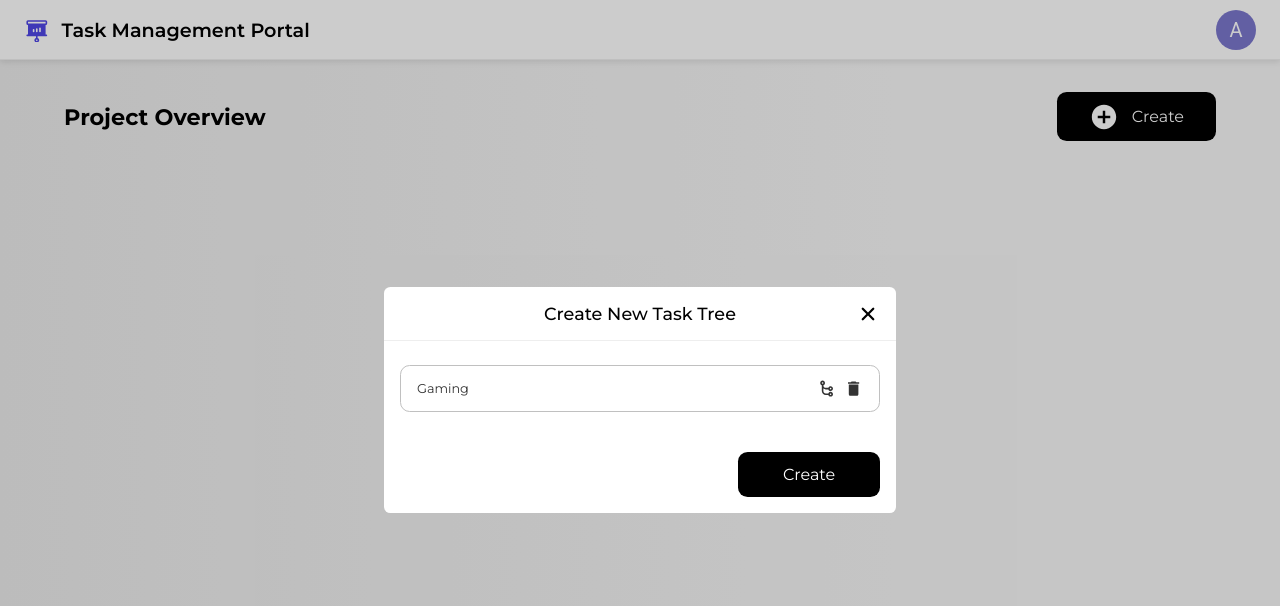
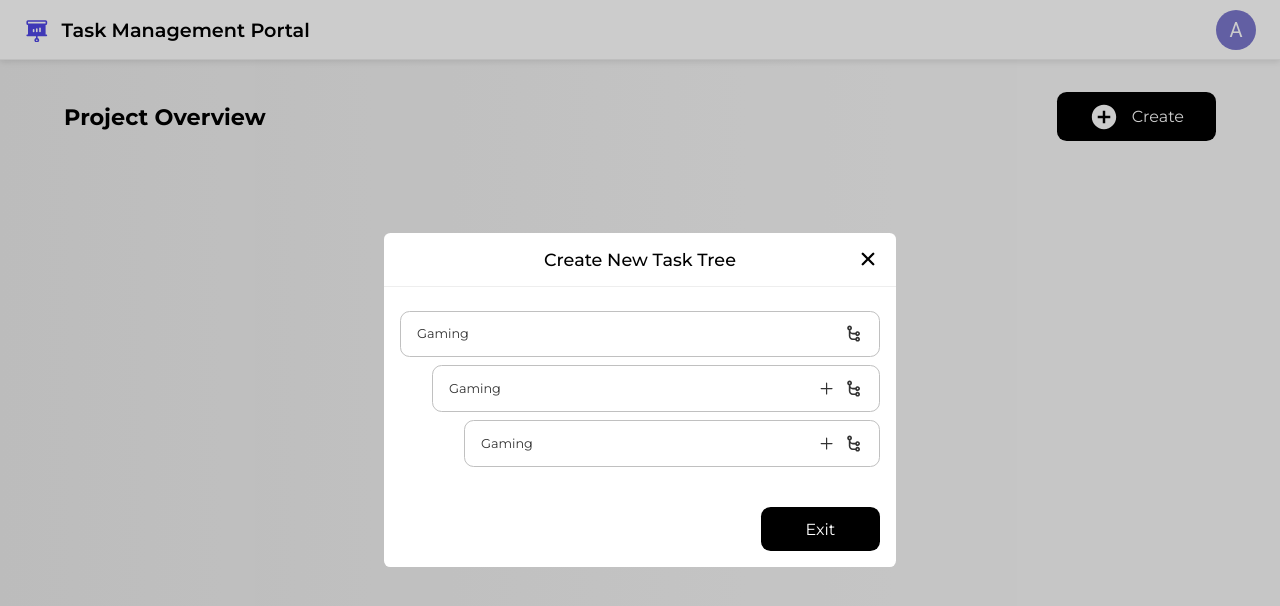
Before and after one commit to LCC234/task-assignment-fe, a React (Vite) app: page / in a window 1280 px wide. Both pictures are taken after a click on the element "Create". Shown: the top 606 px of the page. Built offline with nearby package versions, Linux system fonts and the light colour scheme; no server answers.

Commit message:
feat: enhance task management with new task model, service integration, and nested task view

```diff
--- a/src/models/forms/AddTask.ts
+++ b/src/models/forms/AddTask.ts
@@ -2,16 +2,16 @@ import { TaskStatus } from "../TaskStatus";
 
 export interface AddTaskForm {
     title: string;
-    parentId?: string | null;
+    parentId?: number | null;
     assignToId: string;
     status: string;
     skillIds: string[];
     depth: number;
 }
 
-export const defaultAddTaskForm = (depth: number = 0): AddTaskForm => ({
+export const defaultAddTaskForm = (depth: number = 0, parentId: number | null = null): AddTaskForm => ({
     title: "",
-    parentId: null,
+    parentId: parentId,
     assignToId: "",
     status: TaskStatus.ToDo,
     skillIds: [],
--- /dev/null
+++ b/src/models/task.ts
@@ -0,0 +1,9 @@
+export interface Task {
+    id: number;
+    title: string;
+    parentTaskId?: number | null;
+    assignedDeveloperId?: number | null;
+    status: string;
+    skillIds: number[];
+    depth: number;
+}
--- a/src/pages/TaskManagePage.module.scss
+++ b/src/pages/TaskManagePage.module.scss
@@ -40,38 +40,4 @@
             background-color: vars.$light-grey;
         }
     }
-
-    .task-item {
-        padding: 0.8rem 1rem;
-        width: 100%;
-        border: 1px solid vars.$light-grey-4;
-        border-radius: vars.$border-radius-btn;
-        margin-bottom: 0.5rem;
-        display: flex;
-        justify-content: space-between;
-        align-items: center;
-
-
-        .task-title {
-            font-size: 0.8rem;
-            color: vars.$dark-grey;
-        }
-
-        .task-icons {
-            font-size: 1.2rem;
-            color: vars.$dark-grey;
-            display: flex;
-            gap: 0.5rem;
-
-            svg {
-                cursor: pointer;
-                &:hover {
-                    color: vars.$purple;
-                }
-            }
-
-
-
-        }
-    }
 }
--- a/src/pages/TaskManagePage.tsx
+++ b/src/pages/TaskManagePage.tsx
@@ -14,6 +14,9 @@ import { useDeduceSkillsRequiredMutation } from "../services/aiService";
 import { MdDelete } from "react-icons/md";
 import { TiFlowChildren } from "react-icons/ti";
 import { IoAdd } from "react-icons/io5";
+import { useCreateTaskMutation } from "../services/taskService";
+import { Task } from "../models/task";
+import NestedTaskView from "./components/NestedTaskView";
 
 function TaskManagePage() {
 
@@ -24,9 +27,17 @@ function TaskManagePage() {
     const [createTaskFormData, setCreateTaskFormData] = useState<AddTaskForm>(defaultAddTaskForm)
     const [createTaskFormState, setCreateTaskFormState] = useState<FormState>(FormState.DEFAULT);
 
-    const [newTaskList, setNewTaskList] = useState<AddTaskForm[]>([{
-        title: 'Gaming', parentId: null, assignToId: '', status: 'To-Do', skillIds: ["1"], depth: 0
-    }]);
+    const [newTaskList, setNewTaskList] = useState<Task[]>([
+        {
+            title: 'Gaming', parentTaskId: null, assignedDeveloperId: null, status: 'To-Do', skillIds: [1], depth: 0, id: 0
+        },
+        {
+            title: 'Gaming', parentTaskId: null, assignedDeveloperId: null, status: 'To-Do', skillIds: [1], depth: 1, id: 1
+        },
+        {
+            title: 'Gaming', parentTaskId: null, assignedDeveloperId: null, status: 'To-Do', skillIds: [1], depth: 2, id: 1
+        },
+    ]);
 
     const {
         data: skillData
@@ -47,6 +58,8 @@ function TaskManagePage() {
     );
 
     const [deduceSkillsRequired] = useDeduceSkillsRequiredMutation();
+
+    const [createTask] = useCreateTaskMutation();
 
     useEffect(() => {
         console.log("newTaskList updated:", newTaskList, createTaskFormState);
@@ -80,47 +93,42 @@ function TaskManagePage() {
                 isModalVisible={isTaskTreeModalOpen}
                 setModalVisible={(visible: boolean) => setIsTaskTreeModalOpen(visible)}
                 title="Create New Task Tree"
-                btnLabel="Create"
+                btnLabel="Exit"
                 btnHoverText="Create task tree"
                 btnOnClick={() => { }}
                 formState={taskTreeFormState}
             >
                 <div className={styles["form-content"]}>
-                    {
-                        newTaskList.length === 0 ? (
-                            <div className={styles["create-task-btn"]} onClick={() => {
-                                setIsTaskTreeModalOpen(false);
-                                setIsCreateTaskFormModalOpen(true);
-                            }}>
-                                New Task
-                            </div>
-                        ) : (
-                            newTaskList.map((task, index) => (
-                                <div key={index} className={styles["task-item"]}>
-                                    <div className={styles["task-title"]}>
-                                        {task.title}
-                                    </div>
-                                    <div className={styles["task-icons"]}>
-                                        {
-                                            task.depth > 0 && (
-                                                <IoAdd />
-                                            )
-                                        }
-                                        <TiFlowChildren />
-                                        <MdDelete />
-                                    </div>
-                                </div>
-                            ))
-                        )
-                    }
-
+                    <NestedTaskView
+                        taskList={newTaskList}
+                        onEmptyClick={() => {
+                            setIsTaskTreeModalOpen(false);
+                            setIsCreateTaskFormModalOpen(true);
+                        }}
+                        onAddClick={(depth: number, parentTaskId?: number | null) => {
+                            setCreateTaskFormData(defaultAddTaskForm(depth, parentTaskId));
+                            setIsTaskTreeModalOpen(false);
+                            setIsCreateTaskFormModalOpen(true);
+                        }}
+                        onAddChildClick={(depth: number, taskId?: number | null) => {
+                            setCreateTaskFormData(defaultAddTaskForm(depth + 1, taskId));
+                            setIsTaskTreeModalOpen(false);
+                            setIsCreateTaskFormModalOpen(true);
+                        }}
+                        onDeleteClick={() => { }}
+                        onEditClick={(task: Task) => {
+                            // setCreateTaskFormData(defaultAddTaskForm(task.depth, task.parentTaskId));
+                            // setIsTaskTreeModalOpen(false);
+                            // setIsCreateTaskFormModalOpen(true);
+                        }}
+                    />
                 </div>
             </FormModal>
 
             <FormModal
                 isModalVisible={isCreateTaskFormModalOpen}
                 setModalVisible={(visible: boolean) => setIsCreateTaskFormModalOpen(visible)}
-                title="New Task Details"
+                title={"New Task Details" + (createTaskFormData.depth > 0 ? ` (Sub-task, Level ${createTaskFormData.depth})` : "(Root Task)")}
                 btnLabel="Confirm"
                 btnHoverText="Confirm task details"
                 onClose={() => {
@@ -132,20 +140,40 @@ function TaskManagePage() {
                     setCreateTaskFormState(FormState.LOADING);
                     const taskForm: AddTaskForm = createTaskFormData;
                     try {
-                        const skillRequired = await deduceSkillsRequired({ description: createTaskFormData.title }).unwrap();
-                        if (skillRequired && skillRequired.skillIds) {
-                            taskForm.skillIds = skillRequired.skillIds.map(id => id.toString());
+                        const createdTask = await createTask({
+                            title: taskForm.title,
+                            parentTaskId: taskForm.parentId ? taskForm.parentId : null,
+                            assignedDeveloperId: taskForm.assignToId ? parseInt(taskForm.assignToId) : null,
+                            status: taskForm.status,
+                            skillIds: taskForm.skillIds.map(id => parseInt(id)),
+                            depth: taskForm.depth,
+                        }).unwrap();
+                        console.log("Task created successfully:", createdTask);
+
+                        // add the created task next to the parent id if exists, otherwise add to the end of the list
+                        if (createdTask.parentTaskId) {
+                            const parentIndex = newTaskList.findIndex(task => task.id === createdTask.parentTaskId);
+                            if (parentIndex !== -1) {
+                                const updatedTaskList = [...newTaskList];
+                                updatedTaskList.splice(parentIndex + 1, 0, createdTask);
+                                setNewTaskList(updatedTaskList);
+                            } else {
+                                setNewTaskList([...newTaskList, createdTask]);
+                            }
+                        } else {
+                            setNewTaskList([...newTaskList, createdTask]);
                         }
-
+                        // setNewTaskList([...newTaskList, createdTask]);
+                        setCreateTaskFormData(defaultAddTaskForm());
+                        setCreateTaskFormState(FormState.DEFAULT);
+                        setIsCreateTaskFormModalOpen(false);
+                        setIsTaskTreeModalOpen(true);
                     } catch (error) {
                         console.error("Error creating task:", error);
                         // setCreateTaskFormState(FormState.ERROR);
                     }
-                    setNewTaskList([...newTaskList, taskForm]);
-                    setCreateTaskFormData(defaultAddTaskForm());
-                    setCreateTaskFormState(FormState.DEFAULT);
-                    setIsCreateTaskFormModalOpen(false);
-                    setIsTaskTreeModalOpen(true);
+                    // setNewTaskList([...newTaskList, taskForm]);
+
 
                 }}
                 formState={createTaskFormState}
--- /dev/null
+++ b/src/pages/components/NestedTaskView.module.scss
@@ -0,0 +1,41 @@
+@use '@styles/variables' as vars;
+
+.container{
+    width: 100%;
+    height: 100%;
+
+
+    .task-item {
+        padding: 0.8rem 1rem;
+        width: 100%;
+        border: 1px solid vars.$light-grey-4;
+        border-radius: vars.$border-radius-btn;
+        margin-bottom: 0.5rem;
+        display: flex;
+        justify-content: space-between;
+        align-items: center;
+
+
+        .task-title {
+            font-size: 0.8rem;
+            color: vars.$dark-grey;
+        }
+
+        .task-icons {
+            font-size: 1.2rem;
+            color: vars.$dark-grey;
+            display: flex;
+            gap: 0.5rem;
+
+            svg {
+                cursor: pointer;
+                &:hover {
+                    color: vars.$purple;
+                }
+            }
+
+
+
+        }
+    }
+}
--- /dev/null
+++ b/src/pages/components/NestedTaskView.tsx
@@ -0,0 +1,65 @@
+import { IoAdd } from 'react-icons/io5';
+import { MdDelete } from 'react-icons/md';
+import { TiFlowChildren } from 'react-icons/ti';
+import { Task } from '../../models/task';
+import styles from './NestedTaskView.module.scss';
+import { MdModeEdit } from "react-icons/md";
+
+function NestedTaskView({
+    taskList,
+    onEmptyClick,
+    onAddClick,
+    onAddChildClick,
+    onDeleteClick,
+    onEditClick,
+}: {
+    taskList: Task[];
+    onEmptyClick: () => void;
+    onAddClick: (depth: number, parentTaskId?: number | null) => void;
+    onAddChildClick: (depth: number, taskId?: number | null) => void;
+    onDeleteClick: () => void;
+    onEditClick: (task: Task) => void;
+}) {
+    return (
+        <div className={styles.container}>
+            {
+                taskList.length === 0 ? (
+                    <div className={styles["create-task-btn"]} onClick={onEmptyClick}>
+                        New Task
+                    </div>
+                ) : (
+                    taskList.map((task, index) => (
+                        <div className={styles["task-row"]} key={index} style={{ marginLeft: `${task.depth * 2}rem` }}>
+                            <div className={styles["task-item"]}>
+                                <div className={styles["task-title"]}>
+                                    {task.title}
+                                </div>
+                                <div className={styles["task-icons"]}>
+                                    {
+                                        task.depth > 0 && (
+                                            <IoAdd
+                                                onClick={() => onAddClick(task.depth, task.parentTaskId)}
+
+                                            />
+                                        )
+                                    }
+                                    <TiFlowChildren
+                                        onClick={() => onAddChildClick(task.depth, task.id)}
+                                    />
+                                    {/* <MdDelete
+                                        onClick={onDeleteClick}
+                                    /> */}
+                                    {/* <MdModeEdit
+                                        onClick={() => onEditClick(task)}
+                                    /> */}
+                                </div>
+                            </div>
+                        </div>
+                    ))
+                )
+            }
+        </div>
+    )
+}
+
+export default NestedTaskView;
--- /dev/null
+++ b/src/services/dto/tasks/postTask.ts
@@ -0,0 +1,35 @@
+import { Task } from "../../../models/task";
+
+export interface PostTaskRequest {
+    title: string;
+    parentTaskId?: number | null;
+    assignedDeveloperId?: number | null;
+    status: string;
+    skillIds: number[];
+    depth: number;
+}
+
+export interface PostTaskResponse {
+    id: number;
+    title: string;
+    parent_task_id: number | null;
+    status: string;
+    assigned_developer_id: number | null;
+    depth: number;
+    task_skills: {
+        skill_id: number;
+        task_id: number;
+    }[];
+}
+
+export const postTaskAdapter = (response: PostTaskResponse): Task => {
+    return {
+        id: response.id,
+        title: response.title,
+        parentTaskId: response.parent_task_id,
+        assignedDeveloperId: response.assigned_developer_id,
+        status: response.status,
+        skillIds: response.task_skills.map(skill => skill.skill_id),
+        depth: response.depth,
+    };
+};
--- /dev/null
+++ b/src/services/taskService.ts
@@ -0,0 +1,27 @@
+import { Task } from "../models/task";
+import { TASKS_API } from "../utils/constants/ApiSubPath";
+import { TASK_SERVICE_TAG } from "../utils/constants/ServiceTags";
+import { baseApi } from "./base";
+import { PostTaskRequest, PostTaskResponse, postTaskAdapter } from "./dto/tasks/postTask";
+
+
+
+const taskServiceApi = baseApi.injectEndpoints({
+    endpoints: (build) => ({
+        createTask: build.mutation<Task, PostTaskRequest>({
+            query: (body) => ({
+                url: TASKS_API,
+                method: "POST",
+                data: body,
+            }),
+            transformResponse: (response: PostTaskResponse) => {
+                return postTaskAdapter(response);
+            },
+            invalidatesTags: [TASK_SERVICE_TAG],
+        }),
+    }),
+});
+
+export const {
+    useCreateTaskMutation,
+} = taskServiceApi;
```
